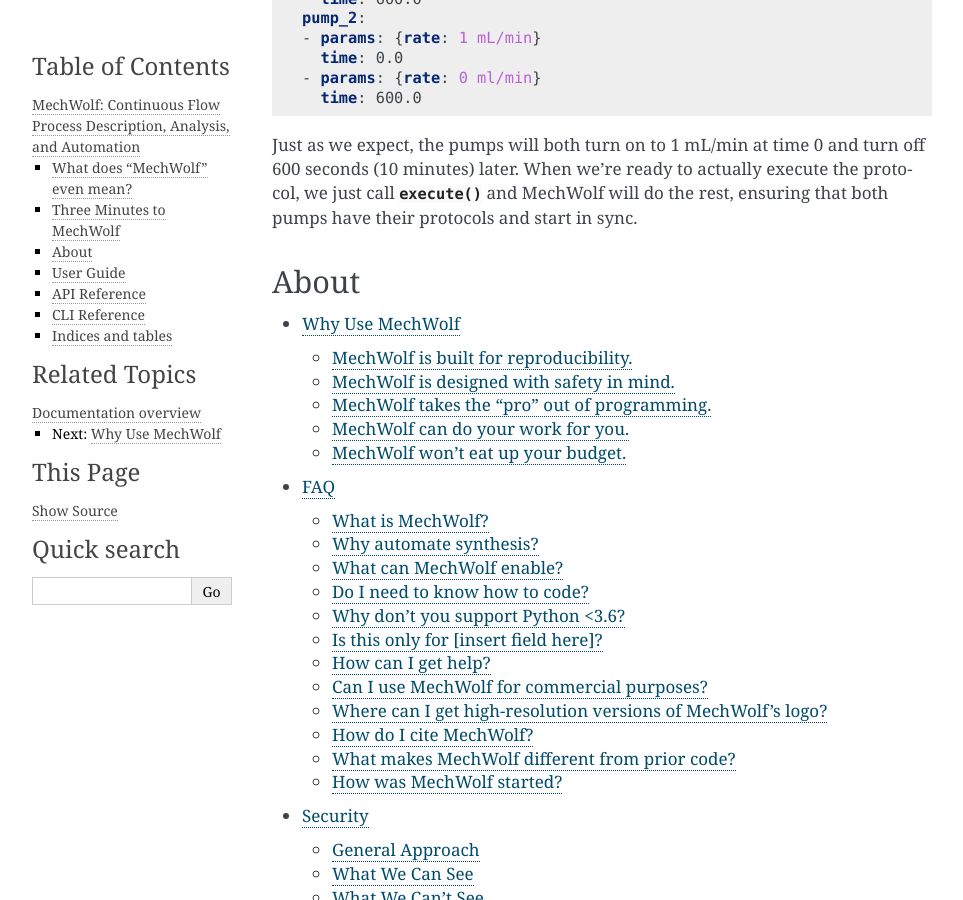
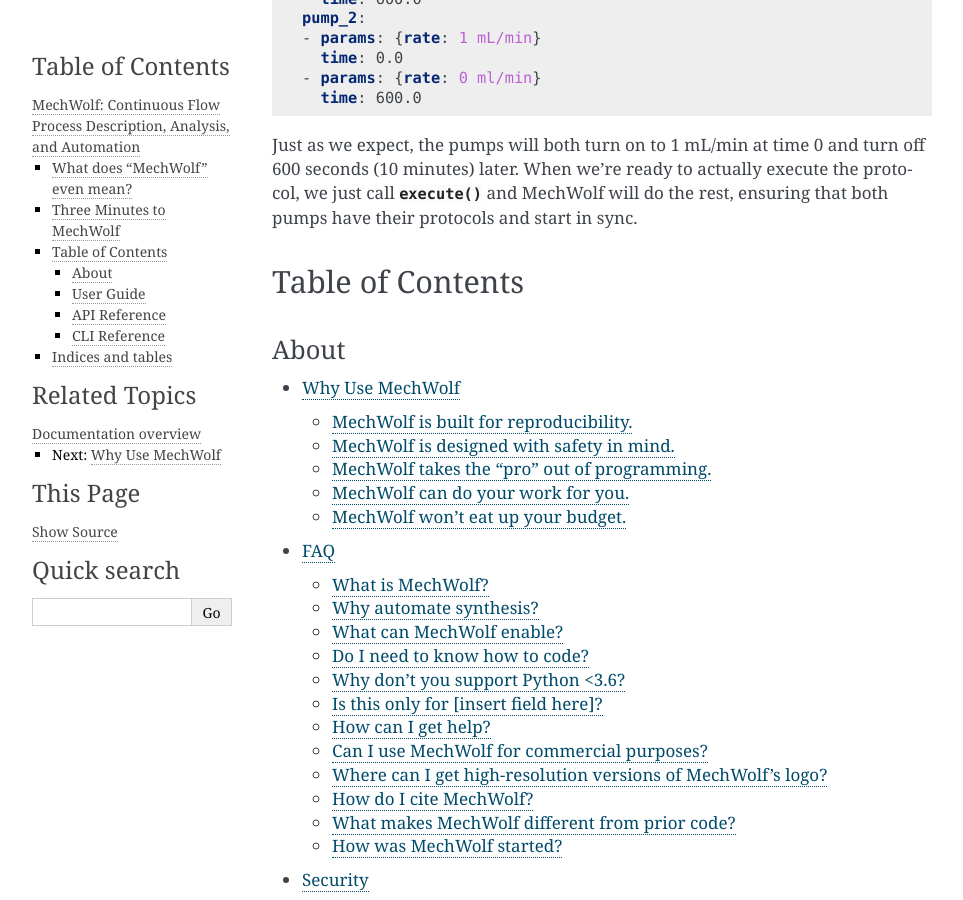
Before and after one commit to MechWolf/MechWolf, a Sphinx documentation site: the page built from docs/source/index.rst, in a window 1280 px wide and 900 px high, scrolled down 3442 px. Shown: the whole window, without its empty margins (148-1111 px from the left). Built offline with Sphinx 7.4.7, drawn with Linux system fonts in a browser that asks for light colours; pages that are not in the unit, such as notebooks, are missing from menus.

Commit message:
Better index organization

```diff
--- a/docs/source/index.rst
+++ b/docs/source/index.rst
@@ -160,8 +160,12 @@
 protocol, we just call :meth:`~mechwolf.Protocol.execute()` and MechWolf will do
 the rest, ensuring that both pumps have their protocols and start in sync.
 
+Table of Contents
+-----------------
+
 About
------
+~~~~~
+
 .. toctree::
    :maxdepth: 2
 
@@ -173,7 +177,8 @@
    about/license
 
 User Guide
-----------
+~~~~~~~~~~
+
 .. toctree::
    :maxdepth: 2
 
@@ -183,7 +188,8 @@
    guide/new_components
 
 API Reference
--------------
+~~~~~~~~~~~~~
+
 .. toctree::
    :maxdepth: 2
 
@@ -193,7 +199,7 @@
    api/resolver
 
 CLI Reference
--------------
+~~~~~~~~~~~~~
 
 .. toctree::
    :maxdepth: 2
```
